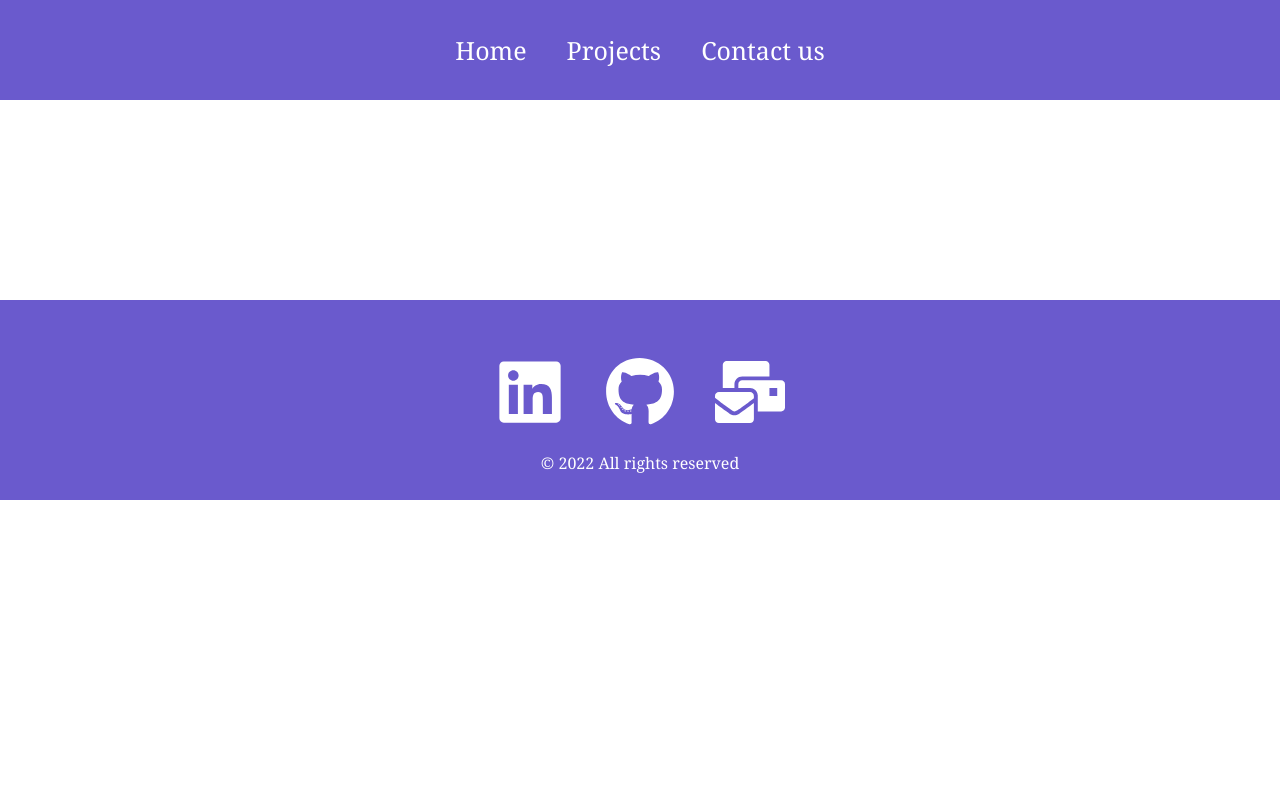
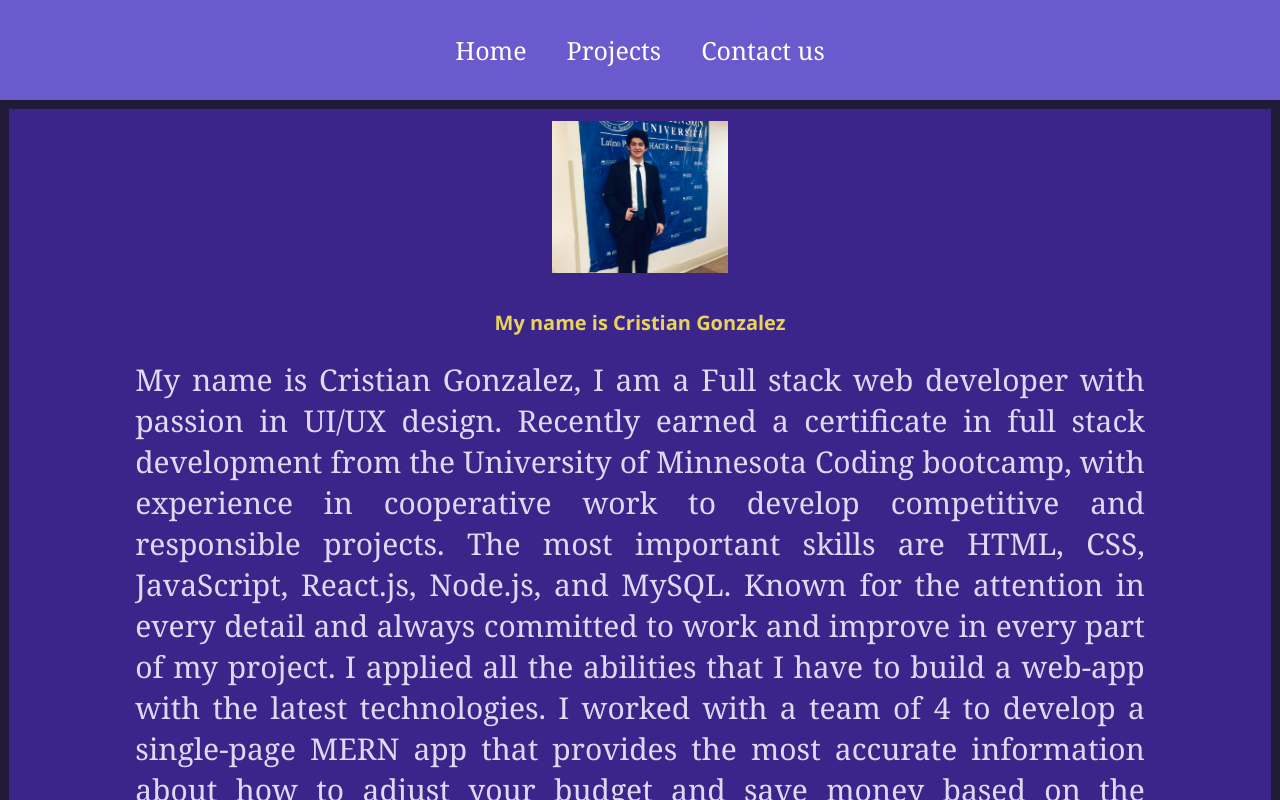
Before and after one commit to cr7st74n/Portfolio-Cristian-Gonzalez, a React (Create React App) app: page / in a window 1280 px wide. Shown: the top 800 px of the page. Built offline with nearby package versions, Linux system fonts and the light colour scheme.

Commit message:
modify the routes to new domain

```diff
--- a/package.json
+++ b/package.json
@@ -1,6 +1,6 @@
 {
   "name": "portfolio_app",
-  "homepage": "https://cr7st74n.github.io/Portfolio-Cristian-Gonzalez",
+  "homepage": ".",
   "version": "0.1.0",
   "private": true,
   "dependencies": {
--- a/src/App.js
+++ b/src/App.js
@@ -1,24 +1,23 @@
-import {BrowserRouter as Router, Routes,Route} from "react-router-dom"
+import { HashRouter as Router, Routes, Route } from "react-router-dom";
 import Home from "./pages/Home";
-import Projects from './pages/Projects';
-import Info from './pages/Info';
+import Projects from "./pages/Projects";
+import Info from "./pages/Info";
 import Navbar from "./components/Navbar";
 import Footer from "./components/Footer";
 
-
 function App() {
   return (
-    <div className="App">
-      <Router>
+    <Router>
+      <div className="App">
         <Navbar />
         <Routes>
-          <Route path="/Portfolio-Cristian-Gonzalez" element={<Home />}/>
-          <Route path="/projects" element={<Projects />}/>
-          <Route path="/info" element={<Info />}/>
+          <Route path="/" element={<Home />} />
+          <Route path="/projects" element={<Projects />} />
+          <Route path="/info" element={<Info />} />
         </Routes>
         <Footer />
-      </Router>
-    </div>
+      </div>
+    </Router>
   );
 }
 
```
